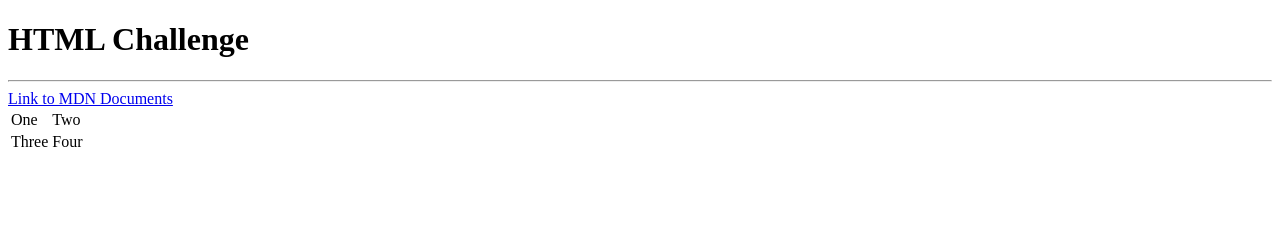
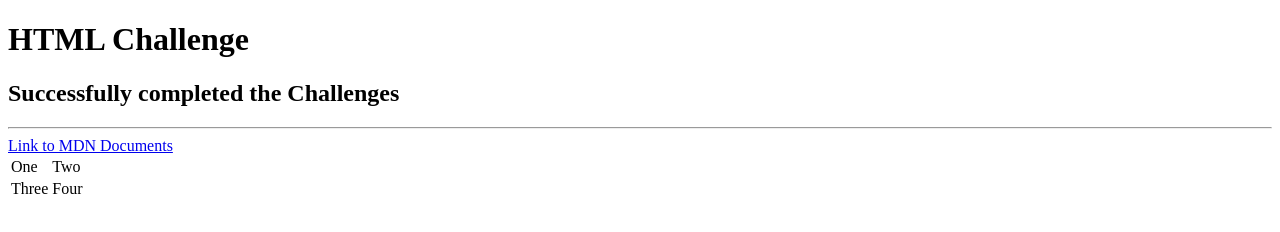
Before and after one commit to linuthomas11/cv, a plain HTML site: page HTMLChallenge.html in a window 1280 px wide. Drawn offline with Linux system fonts and the light colour scheme.

Commit message:
Change in Main HTML FIle

```diff
--- a/HTMLChallenge.html
+++ b/HTMLChallenge.html
@@ -8,6 +8,7 @@
 
 <body>
   <h1>HTML Challenge</h1>
+  <h2> Successfully completed the Challenges</h2>
 
   <hr>
   <a href="https://developer.mozilla.org/en-US/">Link to MDN Documents</a>
```
